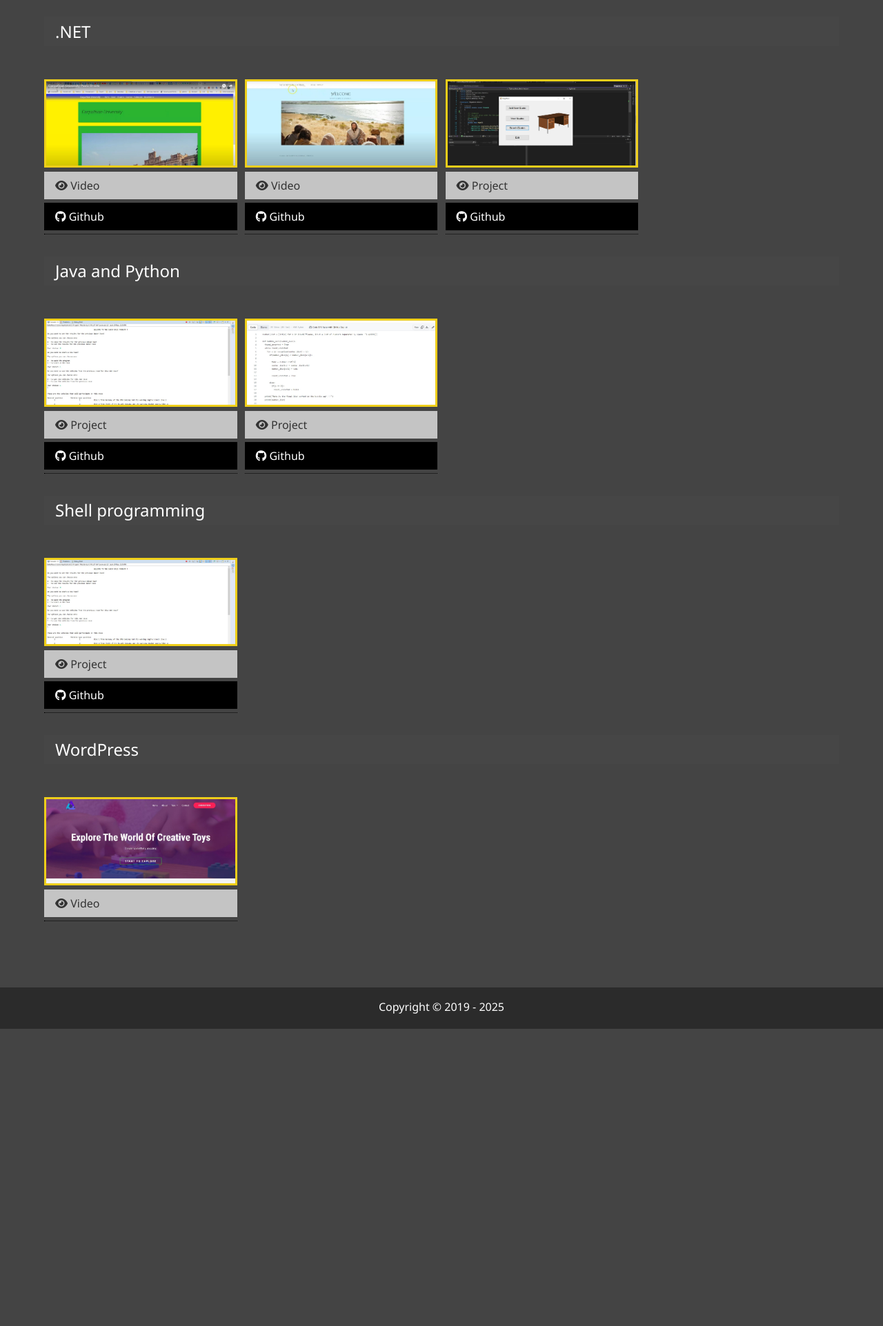
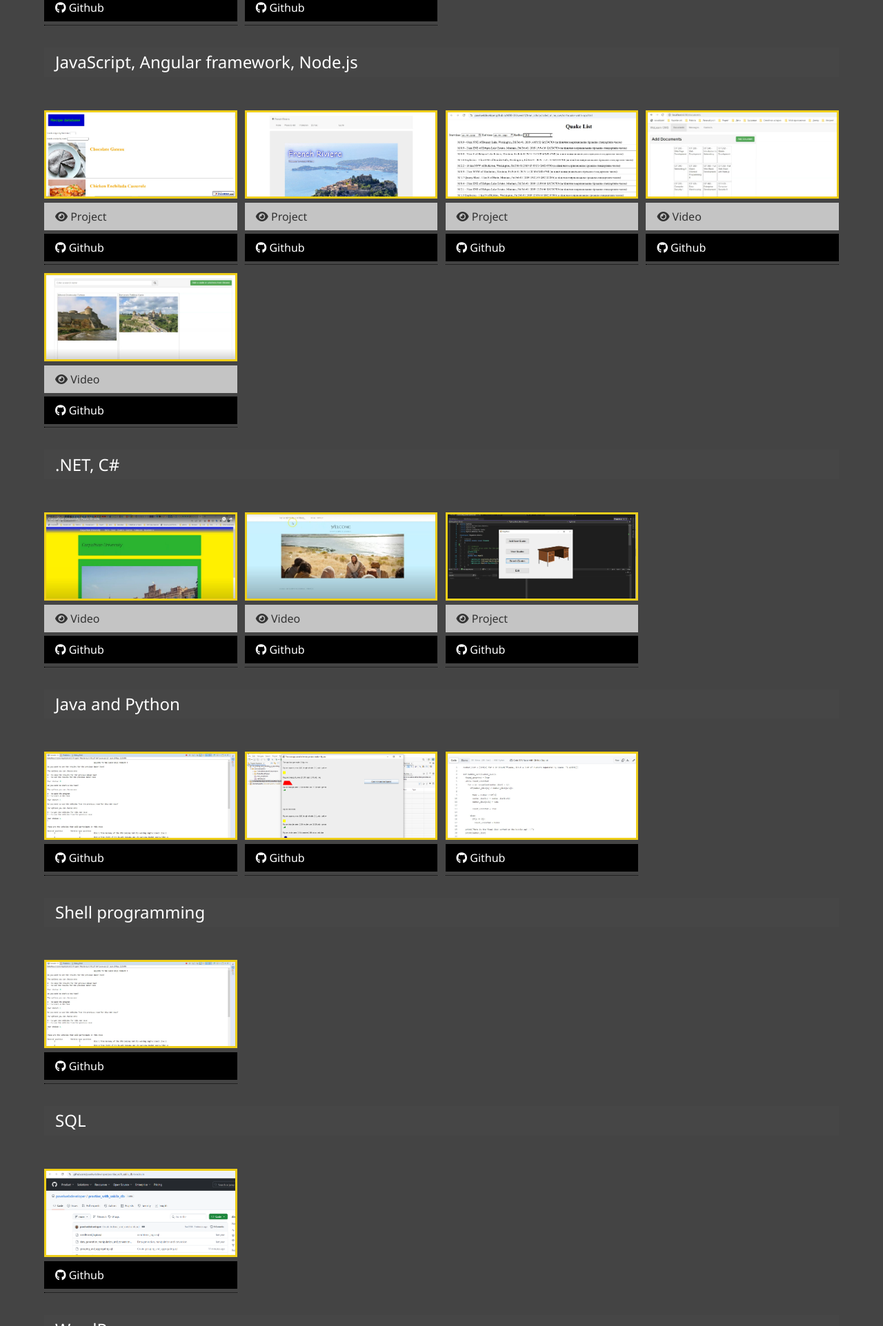
Before and after one commit to pavelwebdeveloper/portfolio, a website: page dist/projects.html in a window 1280 px wide. Shown: the part 877-2800 px from the top of the page at 69% size. Before the commit the page ends 2369 px from the top, so only its background shows below. Drawn offline with Linux system fonts and the light colour scheme.

Commit message:
added projects to projects page, added images for projects

```diff
--- a/dist/projects.html
+++ b/dist/projects.html
@@ -62,10 +62,11 @@
             My <span class="text-secondary">Projects</span>
         </h1>
         <h2 class="sm-heading">
-        This is some of what I coded. I coded both the front-end and the back-end. I also set up the databases. Some of the websites get data through API...
+            This is some of what I coded. I coded both the front-end and the back-end. I also set up the databases. Some of the websites get data through API.
+            There are videos for some of the projects.
         </h2>
         <h2 class="sm-heading">
-        Some static and dynamic websites
+            Some static and dynamic websites. PHP, Yii2 framework.
         </h2>
         <div class="projects">
             <div class="item">
@@ -122,11 +123,14 @@
                         <a href="http://pvssite.freeoda.com/acme/index.php" target="_blank">
                             <img src="img/projects/project3.jpg" alt="a website with an image of a car as a featured product">
                         </a>
-                    <a href="https://youtu.be/N7MKNt8Lfyw" target="_blank" class="btn-light">
-                        <i class="fas fa-eye"></i> Video
+                        <a href="http://pvssite.freeoda.com/acme/index.php" target="_blank" class="btn-light">
+                            <i class="fas fa-eye"></i> Project
                         </a>
                         <a href="https://github.com/pavelwebdeveloper/acme" target="_blank" class="btn-dark">
                                 <i class="fab fa-github"></i> Github
+                        </a>
+                        <a href="https://youtu.be/N7MKNt8Lfyw" target="_blank" class="btn-light">
+                            <i class="fas fa-eye"></i> Video
                         </a>
                         <span class="tooltiptext">This is a dynamic website that is connected to a MariaDB database. To create
                                 it I used HTML, CSS, JavaScript and core PHP. The menu is more responsive and better adjusts itself
@@ -151,21 +155,6 @@
                         </div>
                         <div class="item">
                             <div class="project-tooltip">
-                        <a href="http://pvssite.freeoda.com/recipes/recipes.html" target="_blank">
-                            <img src="img/projects/recipes.jpg" alt="a culinary website with a photo of dishes and their names">
-                        </a>
-                        <a href="http://pvssite.freeoda.com/recipes/recipes.html" target="_blank" class="btn-light">
-                            <i class="fas fa-eye"></i> Project
-                        </a>
-                        <a href="https://github.com/pavelwebdeveloper/WDD-330/tree/main/recipes-app" target="_blank" class="btn-dark">
-                                <i class="fab fa-github"></i> Github
-                            </a>
-                            <span class="tooltiptext">This is an SPA that retrieves data about menus from API. To create it I used HTML,
-                                CSS and vanilla OOP JavaScript.</span>
-                        </div>
-                    </div>
-                    <div class="item">
-                        <div class="project-tooltip">
                             <a href="http://pvssite.freeoda.com/webstore/index.php" target="_blank">
                                 <img src="img/projects/project6.jpg" alt="a web store with photos of clocks sold on the web store">
                             </a>
@@ -178,6 +167,29 @@
                                 <span class="tooltiptext">This is a dynamic web store. To create it I used PHP, HTML, CSS, SCSS and some JavaScript. The data are stored in MariaDB and retrieved from it with SQL.</span>
                             </div>
                         </div>
+
+        </div>
+
+        <h2 class="sm-heading">
+            JavaScript, Angular framework, Node.js
+        </h2>
+            <div class="projects">
+                <div class="item">
+                    <div class="project-tooltip">
+                    <a href="http://pvssite.freeoda.com/recipes/recipes.html" target="_blank">
+                        <img src="img/projects/recipes.jpg" alt="a culinary website with photos of dishes and their names">
+                    </a>
+                    <a href="http://pvssite.freeoda.com/recipes/recipes.html" target="_blank" class="btn-light">
+                        <i class="fas fa-eye"></i> Project
+                    </a>
+                    <a href="https://github.com/pavelwebdeveloper/WDD-330/tree/main/recipes-app" target="_blank" class="btn-dark">
+                            <i class="fab fa-github"></i> Github
+                        </a>
+                        <span class="tooltiptext">This is an SPA that retrieves data about menus from API. To create it I used HTML,
+                            CSS and vanilla JavaScript.</span>
+                    </div>
+                </div>
+
                 <div class="item">
                     <div class="project-tooltip">
                     <a href="https://frenchriviera-hmc3dcxc.b4a.run/" target="_blank">
@@ -192,24 +204,56 @@
                         <span class="tooltiptext">This is a dynamic web site. To create it I used Node.js, Express, ejs, HTML, CSS, JavaScript.</span>
                     </div>
                 </div>
-                    <!--<div class="item">
+
+                <div class="item">
                     <div class="project-tooltip">
-                        <a href="https://frenchriviera-hmc3dcxc.b4a.run/" target="_blank">
-                            <img src="img/projects/french-riviera.jpg" alt="Project">
+                    <a href="https://pavelwebdeveloper.github.io/WDD-330/week10/team_activity/coded_on_my_own/earthquake-watch-app.html" target="_blank">
+                        <img src="img/projects/earthquake-watch-app.jpg" alt="an earthquake watch app">
                     </a>
-                        <a href="https://frenchriviera-hmc3dcxc.b4a.run/" target="_blank" class="btn-light">
+                    <a href="https://pavelwebdeveloper.github.io/WDD-330/week10/team_activity/coded_on_my_own/earthquake-watch-app.html" target="_blank" class="btn-light">
                         <i class="fas fa-eye"></i> Project
                     </a>
-                        <a href="https://github.com/pavelwebdeveloper/french-riviera/tree/main" target="_blank" class="btn-dark">
+                    <a href="https://github.com/pavelwebdeveloper/WDD-330/tree/main/week10/team_activity/coded_on_my_own" target="_blank" class="btn-dark">
                             <i class="fab fa-github"></i> Github
                         </a>
-                            <span class="tooltiptext">This is a dynamic website. To create it I used Node.js, Express.js, EJS, JavaScript, HTML, CSS, Bootstrap. The data are stored in MongoDB.</span>
+                        <span class="tooltiptext">This is a static web site. To create it I used HTML, JavaScript and API from https://www.usgs.gov/.</span>
                     </div>
-                    </div>-->
+                </div>
+
+                <div class="item">
+                    <div class="project-tooltip">
+                    <a href="https://www.youtube.com/watch?v=ExVHsqye2EU" target="_blank">
+                        <img src="img/projects/cms.jpg" alt="a web CMS">
+                    </a>
+                    <a href="https://www.youtube.com/watch?v=ExVHsqye2EU" target="_blank" class="btn-light">
+                        <i class="fas fa-eye"></i> Video
+                    </a>
+                    <a href="https://github.com/pavelwebdeveloper/cms" target="_blank" class="btn-dark">
+                            <i class="fab fa-github"></i> Github
+                        </a>
+                        <span class="tooltiptext">This is a CMS SPA based on Angular framework. Data are stored in MongoDB.</span>
+                    </div>
+                </div>
+
+
+                <div class="item">
+                    <div class="project-tooltip">
+                    <a href="https://www.youtube.com/watch?v=ekuGJV0kbjY" target="_blank">
+                        <img src="img/projects/angular_fortresses_app.jpg" alt="a website about castles and fortresses in Ukraine">
+                    </a>
+                    <a href="https://www.youtube.com/watch?v=ekuGJV0kbjY" target="_blank" class="btn-light">
+                        <i class="fas fa-eye"></i> Video
+                    </a>
+                    <a href="https://github.com/pavelwebdeveloper/castles-and-fortresses-in-ukraine-app" target="_blank" class="btn-dark">
+                            <i class="fab fa-github"></i> Github
+                        </a>
+                        <span class="tooltiptext">This is an SPA based on Angular framework. Data are stored in MongoDB.</span>
+                    </div>
+                </div>
             </div>
 
     <h2 class="sm-heading">
-        .NET
+        .NET, C#
     </h2>
     <div class="projects">
         <div class="item">
@@ -271,9 +315,6 @@
                 <a href="https://github.com/pavelwebdeveloper/java-programs/tree/master/DakarRaceProject" target="_blank">
                     <img src="img/projects/project4.jpg" alt="Java code on GitHub">
                 </a>
-                <a href="https://github.com/pavelwebdeveloper/java-programs/tree/master/DakarRaceProject" target="_blank" class="btn-light">
-                    <i class="fas fa-eye"></i> Project
-                </a>
                 <a href="https://github.com/pavelwebdeveloper/java-programs/tree/master/DakarRaceProject" target="_blank" class="btn-dark">
                         <i class="fab fa-github"></i> Github
                     </a>
@@ -283,11 +324,21 @@
 
             <div class="item">
                 <div class="project-tooltip">
+                    <a href="https://github.com/pavelwebdeveloper/generate_geometric_figures_app" target="_blank">
+                        <img src="img/projects/generate_geometric_figures_app.png" alt="Java code on GitHub">
+                    </a>
+                    <a href="https://github.com/pavelwebdeveloper/generate_geometric_figures_app" target="_blank" class="btn-dark">
+                            <i class="fab fa-github"></i> Github
+                        </a>
+                        <span class="tooltiptext">This is a simple application programmed with Java to generate a sequence of
+                            geometric figures</span>
+                    </div>
+                </div>
+
+                <div class="item">
+                    <div class="project-tooltip">
                         <a href="https://github.com/pavelwebdeveloper/pythoncode" target="_blank">
                             <img src="img/projects/python_code_repository.png" alt="Pythin code on GitHub">
-                        </a>
-                        <a href="https://github.com/pavelwebdeveloper/pythoncode" target="_blank" class="btn-light">
-                            <i class="fas fa-eye"></i> Project
                         </a>
                         <a href="https://github.com/pavelwebdeveloper/pythoncode" target="_blank" class="btn-dark">
                                 <i class="fab fa-github"></i> Github
@@ -306,13 +357,27 @@
                 <a href="https://github.com/pavelwebdeveloper/shell_programming/blob/main/rock-paper-scissors_game" target="_blank">
                     <img src="img/projects/project4.jpg" alt="Shell code on GitHub">
                 </a>
-                <a href="https://github.com/pavelwebdeveloper/shell_programming/blob/main/rock-paper-scissors_game" target="_blank" class="btn-light">
-                    <i class="fas fa-eye"></i> Project
-                </a>
                 <a href="https://github.com/pavelwebdeveloper/shell_programming/blob/main/rock-paper-scissors_game" target="_blank" class="btn-dark">
                         <i class="fab fa-github"></i> Github
                     </a>
                     <span class="tooltiptext">This is the Rock Paper Scissors game</span>
+                </div>
+            </div>
+    </div>
+
+    <h2 class="sm-heading">
+        SQL
+    </h2>
+    <div class="projects">
+        <div class="item">
+            <div class="project-tooltip">
+                <a href="https://github.com/pavelwebdeveloper/practise_with_sakila_db/tree/main" target="_blank">
+                    <img src="img/projects/sql.png" alt="SQL code on GitHub">
+                </a>
+                <a href="https://github.com/pavelwebdeveloper/practise_with_sakila_db/tree/main" target="_blank" class="btn-dark">
+                        <i class="fab fa-github"></i> Github
+                    </a>
+                    <span class="tooltiptext">SQL queries</span>
                 </div>
             </div>
     </div>
```
Also changed, not shown: dist/img/projects/angular_fortresses_app.jpg (added), dist/img/projects/cms.jpg (added), dist/img/projects/earthquake-watch-app.jpg (added), dist/img/projects/generate_geometric_figures_app.png (added), dist/img/projects/sql.png (added). Lines whose indentation alone changed are shown as unchanged.
